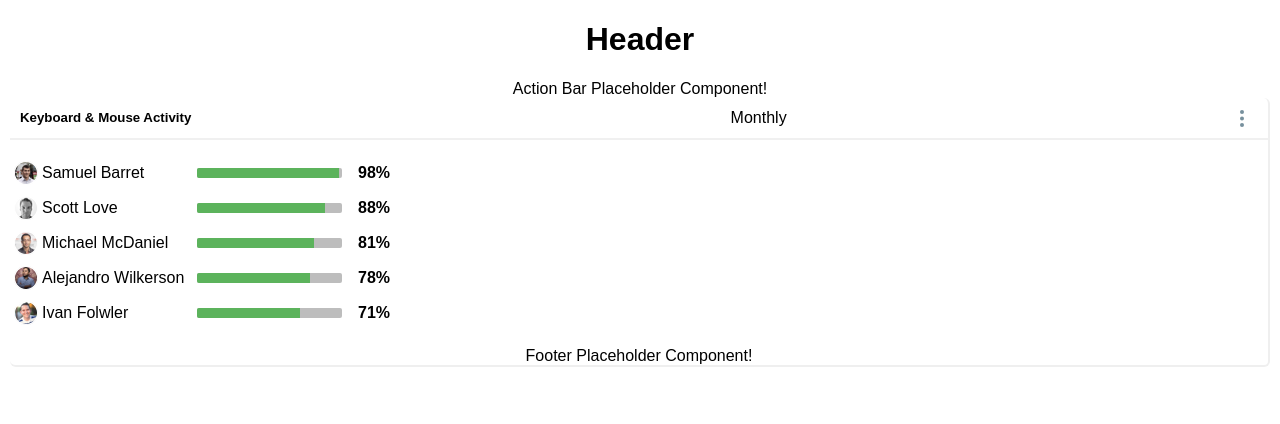
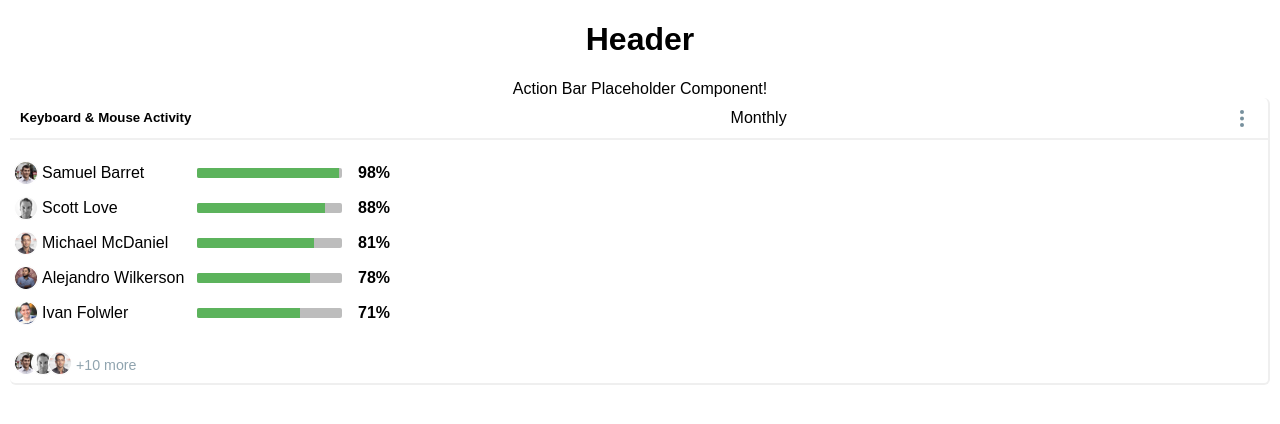
Before and after one commit to bigfanjs/Coding-challenge-dashboard, a React (Create React App) app: page / in a window 1280 px wide. Shown: the top 424 px of the page. Built offline with nearby package versions, Linux system fonts and the light colour scheme.

Commit message:
feat: replaces the widget's footer placeholder component with the real component

```diff
--- /dev/null
+++ b/src/components/widget/footer/footer.css
@@ -0,0 +1,23 @@
+.widget_footer {
+  overflow: hidden;
+  display: flex;
+  justify-content: flex-start;
+  align-items: center;
+}
+
+.widget_footer .images {
+  float: left;
+}
+
+.widget_footer .images img {
+  margin-left: -15px
+}
+
+.widget_footer .images img:first-child {
+  margin-left: 0;
+}
+
+.widget_footer span {
+  color: #90a4af;
+  font-size: 0.88888em;
+}
--- /dev/null
+++ b/src/components/widget/footer/footer.js
@@ -0,0 +1,16 @@
+import React from 'react';
+
+import './footer.css';
+
+export default function () {
+  return (
+    <div className="widget_footer">
+      <div className="images">
+        <img src="/images/user1-avatar.png" alt="Avatar" />
+        <img src="/images/user2-avatar.png" alt="Avatar" />
+        <img src="/images/user3-avatar.png" alt="Avatar" />
+      </div>
+      <span>+10 more</span>
+    </div>
+  );
+}
--- a/src/components/widget/footer/index.js
+++ b/src/components/widget/footer/index.js
@@ -1,5 +1,2 @@
-import React from 'react';
-
-export default function () {
-  return <div>Footer Placeholder Component!</div>;
-}
+import Footer from './footer';
+export default Footer;
```
